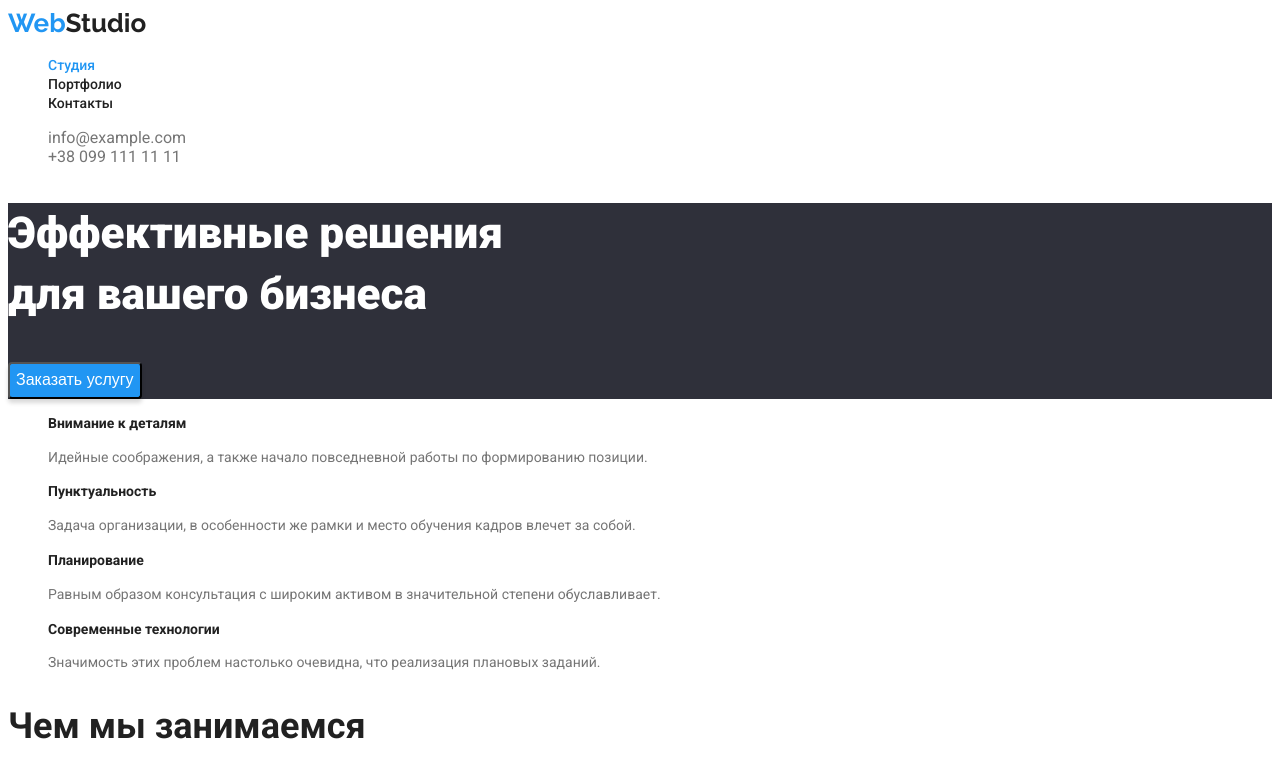
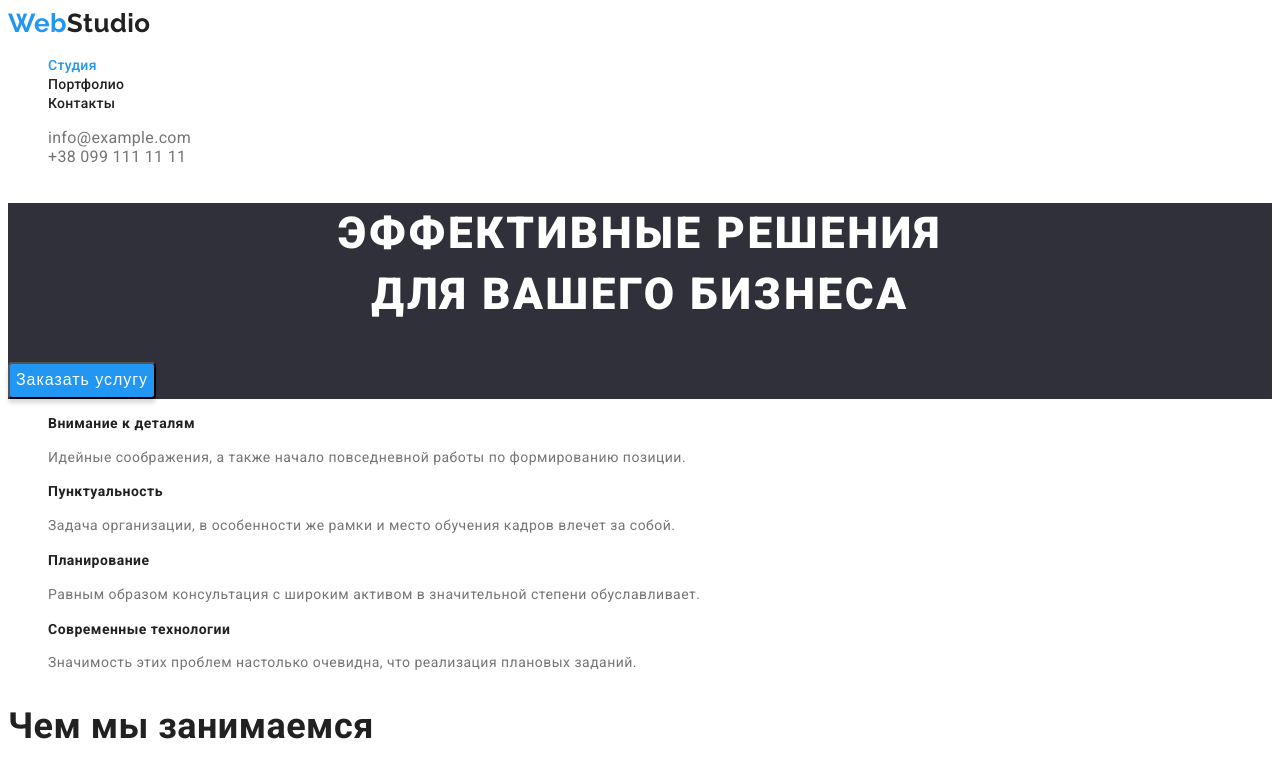
Before and after one commit to Vitalii10x/goit-markup-hw-03, a plain HTML site: page index.html in a window 1280 px wide. Shown: the top 775 px of the page. Drawn offline with Linux system fonts and the light colour scheme.

Commit message:
Commit 1.3

```diff
--- a/css/styles.css
+++ b/css/styles.css
@@ -1,7 +1,8 @@
 body {
-    font-family: 'Roboto';
+    font-family: Roboto, sans-serif;
     background: #ffffff;
     color: #212121;
+    letter-spacing: 0.03em;
 }
 
 
@@ -34,7 +35,7 @@ body {
 }
 
 .site-nav-item {
-
+    background: #ffffff;
 }
 
 .site-nav-item .site-nav.current {
@@ -46,6 +47,7 @@ body {
     font-size: 14px;
     line-height: 1.2;
     color: #212121;
+    letter-spacing: 0.02em;
     text-decoration: none;
 }
 
@@ -56,6 +58,7 @@ body {
 
 .site-contacts-nav {
     color: #757575;
+    letter-spacing: 0.02em;
     text-decoration: none;
 }
 
@@ -76,16 +79,22 @@ body {
     font-size: 44px;
     line-height: 1.4;
     color: #FFFFFF;
+    text-align: center;
+    letter-spacing: 0.06em;
+    text-transform: uppercase;
+
 }
 
 .button {
     font-size: 16px;
     line-height: 1.9;
     color: #FFFFFF;
+    letter-spacing: 0.06em;
     background: #2196F3;
     box-shadow: 0px 4px 4px rgba(0, 0, 0, 0.15);
     border-radius: 4px;
     cursor: pointer;
+
 }
 
 .button:hover,
@@ -143,6 +152,7 @@ body {
     font-weight: bold;
     font-size: 18px;
     line-height: 2;
+    letter-spacing: 0.06em;
 }
 
 .block-theme {
```
Also changed, not shown: portfolio.html (+2 -3 lines).
